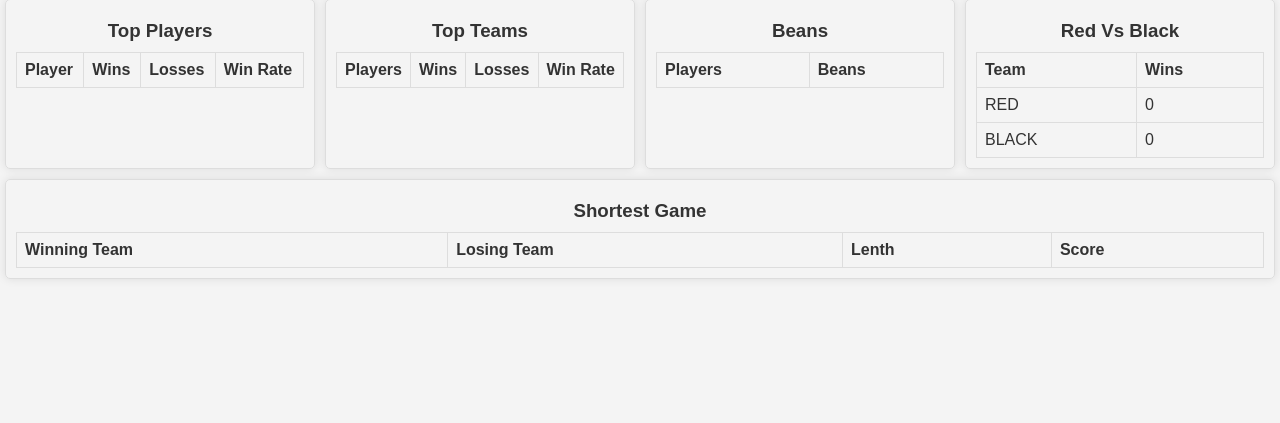
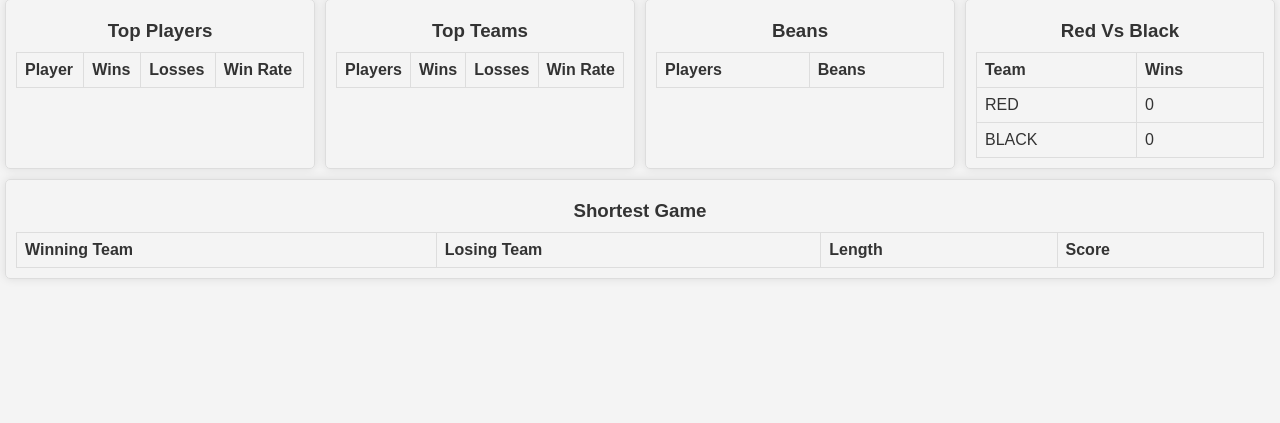
Before and after one commit to christopherpunt/foosball_scorekeeper, a Flask app: page / in a window 1280 px wide. Shown: the part 76-499 px from the top of the page. Run offline with Flask 3, Linux system fonts and the light colour scheme; data that the repository does not hold is empty.

Commit message:
spelling

```diff
--- a/src/templates/leaderboard.html
+++ b/src/templates/leaderboard.html
@@ -162,7 +162,7 @@
                     <tr>
                         <th>Winning Team</th>
                         <th>Losing Team</th>
-                        <th>Lenth</th>
+                        <th>Length</th>
                         <th>Score</th>
                     </tr>
                 </thead>
```
